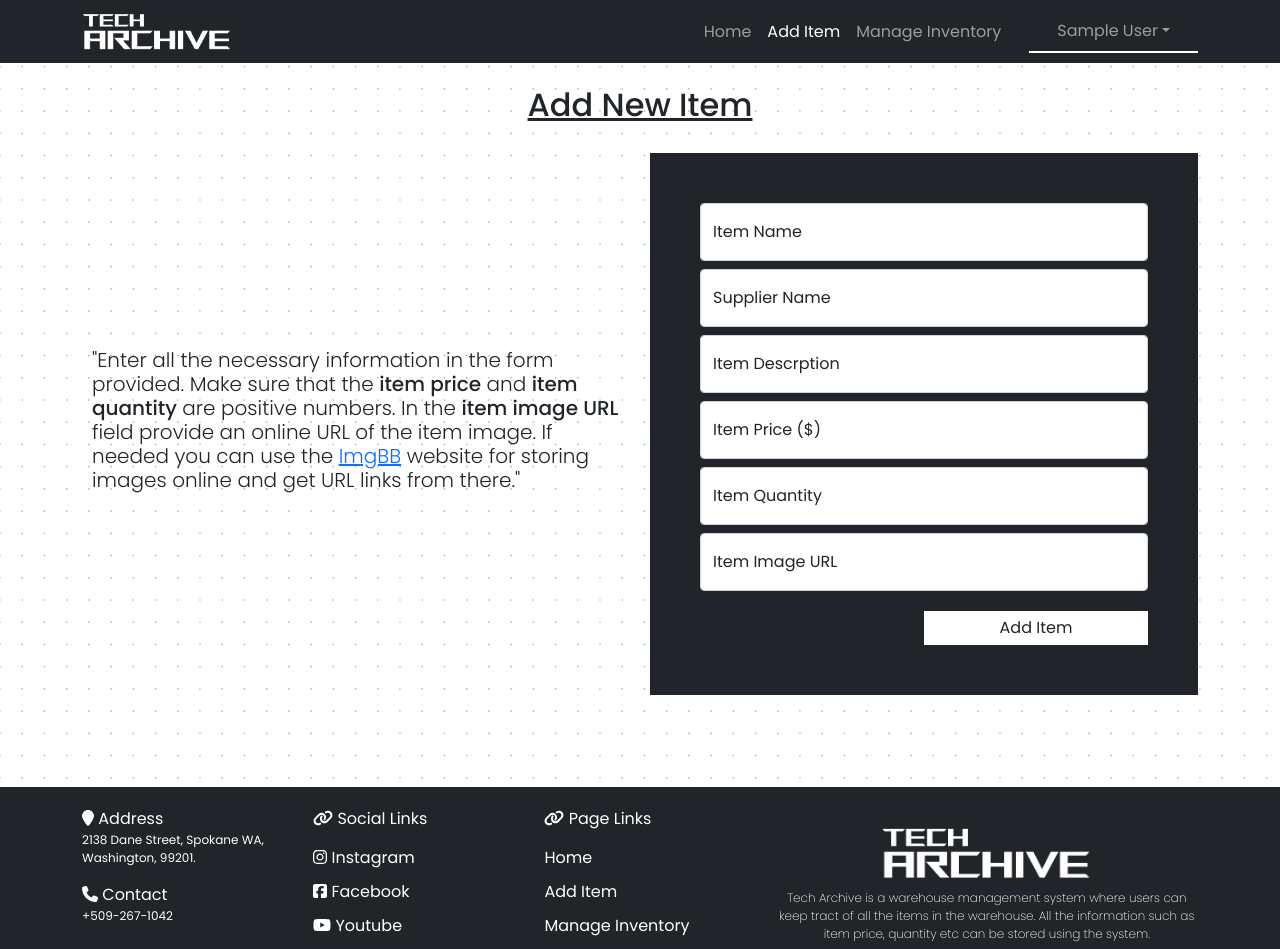
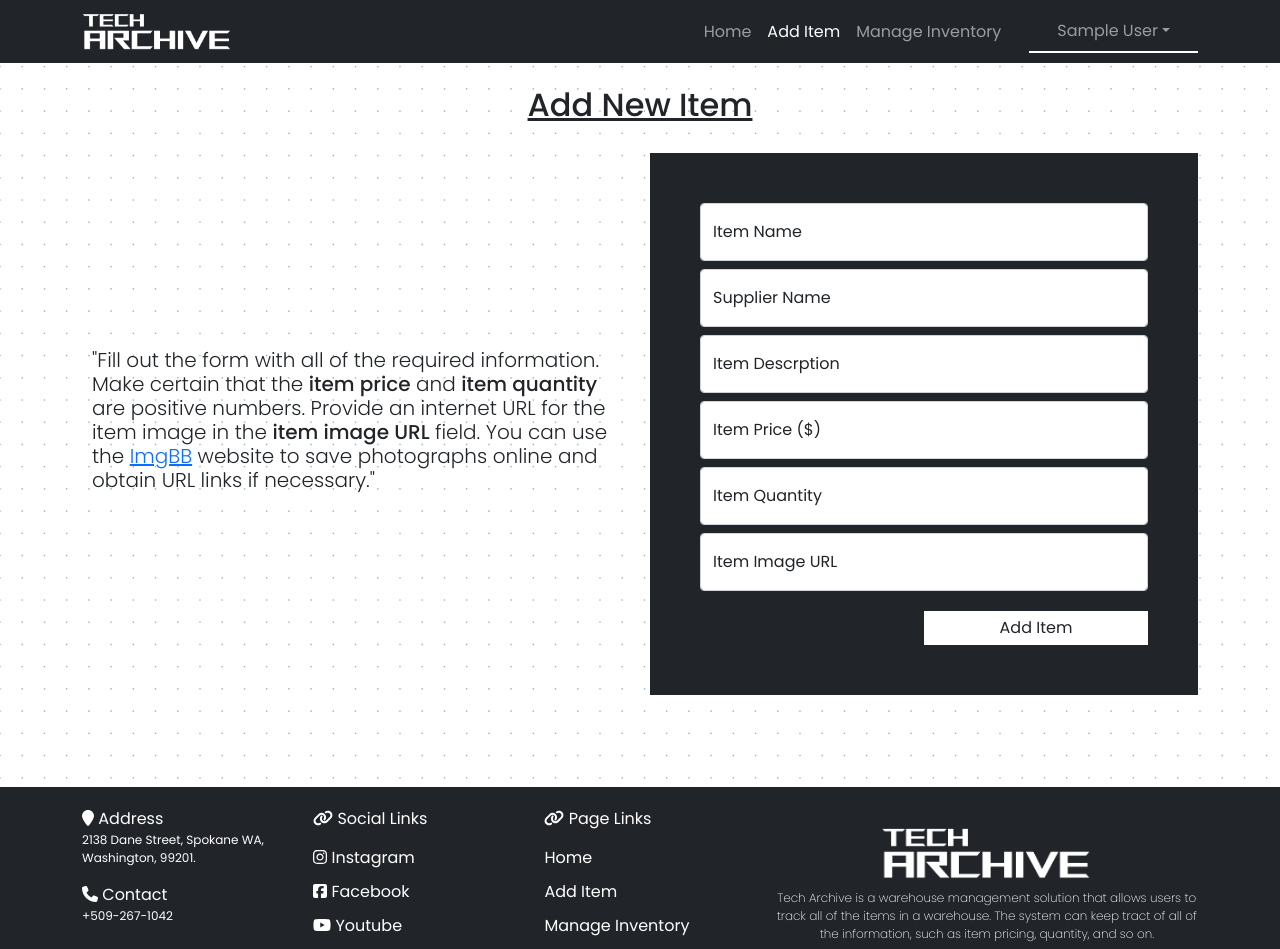
Before and after one commit to iammahir2020/tech-archive-client, a React (Create React App) app: page /add in a window 1280 px wide. Shown: the top 949 px of the page. Built offline with nearby package versions, Linux system fonts and the light colour scheme; no server answers; sample sign-in values are in the browser's storage.

Commit message:
add items page design updated

```diff
--- a/src/Components/Pages/AddItem/AddItem.js
+++ b/src/Components/Pages/AddItem/AddItem.js
@@ -38,15 +38,16 @@ const AddItem = () => {
       <div className="addItem-form-section">
         <div className="info-container">
           <h5>
-            "Enter all the necessary information in the form provided. Make sure
-            that the <strong>item price</strong> and{" "}
-            <strong>item quantity</strong> are positive numbers. In the{" "}
-            <strong>item image URL</strong> field provide an online URL of the
-            item image. If needed you can use the{" "}
+            "Fill out the form with all of the required information. Make
+            certain that the <strong>item price</strong> and{" "}
+            <strong>item quantity</strong> are positive numbers. Provide an
+            internet URL for the item image in the{" "}
+            <strong>item image URL</strong> field. You can use the{" "}
             <a href="https://imgbb.com/" target="_blank">
               ImgBB
             </a>{" "}
-            website for storing images online and get URL links from there."
+            website to save photographs online and obtain URL links if
+            necessary."
           </h5>
         </div>
         <div className="form-container">
--- a/src/Components/Shared/Footer/Footer.js
+++ b/src/Components/Shared/Footer/Footer.js
@@ -80,9 +80,9 @@ const Footer = () => {
         <div className="footer-logo">
           <img src={logoLight} alt="" />
           <p className="about">
-            Tech Archive is a warehouse management system where users can keep
-            tract of all the items in the warehouse. All the information such as
-            item price, quantity etc can be stored using the system.
+            Tech Archive is a warehouse management solution that allows users to
+            track all of the items in a warehouse. The system can keep tract of
+            all of the information, such as item pricing, quantity, and so on.
           </p>
         </div>
       </div>
```
